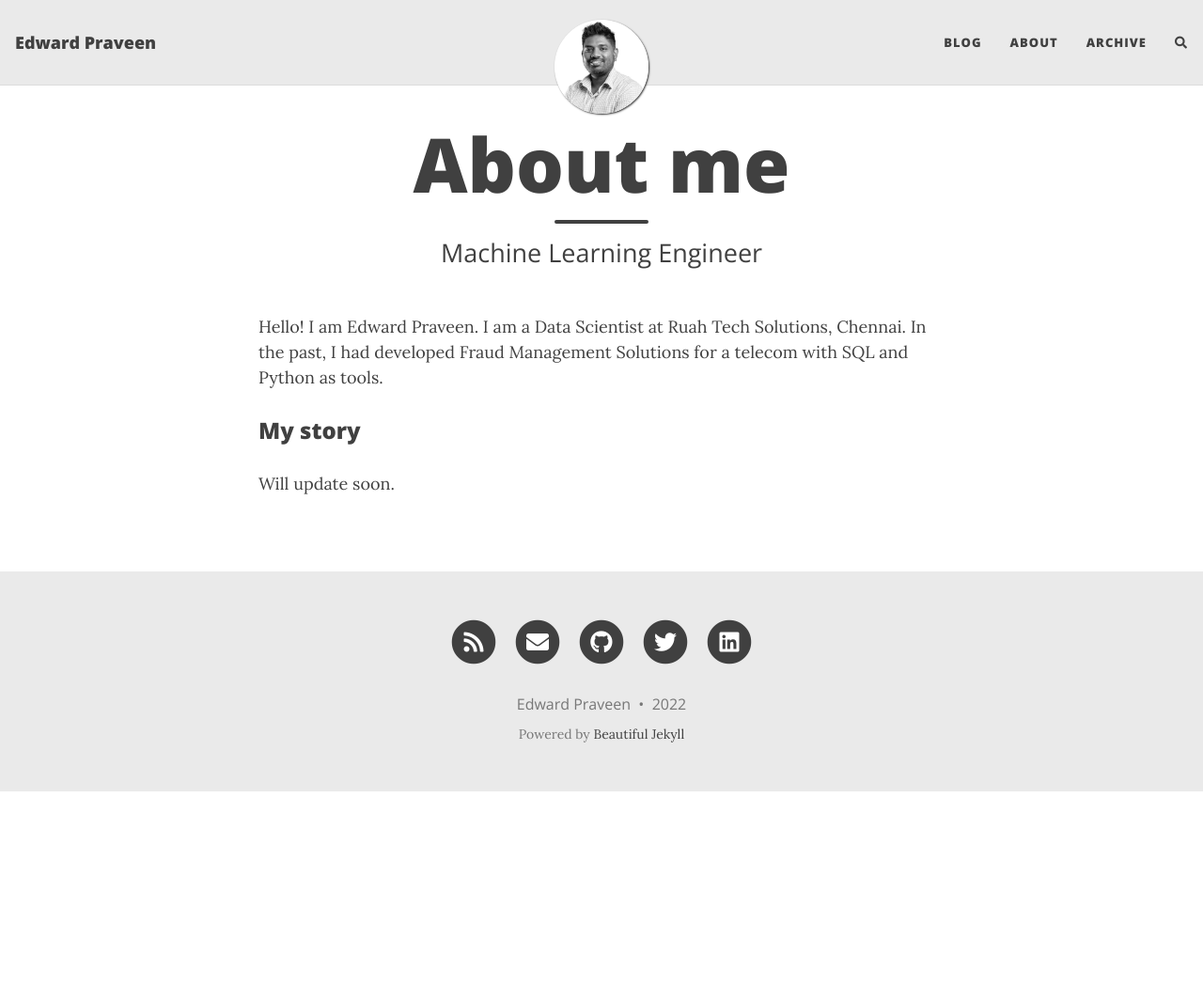
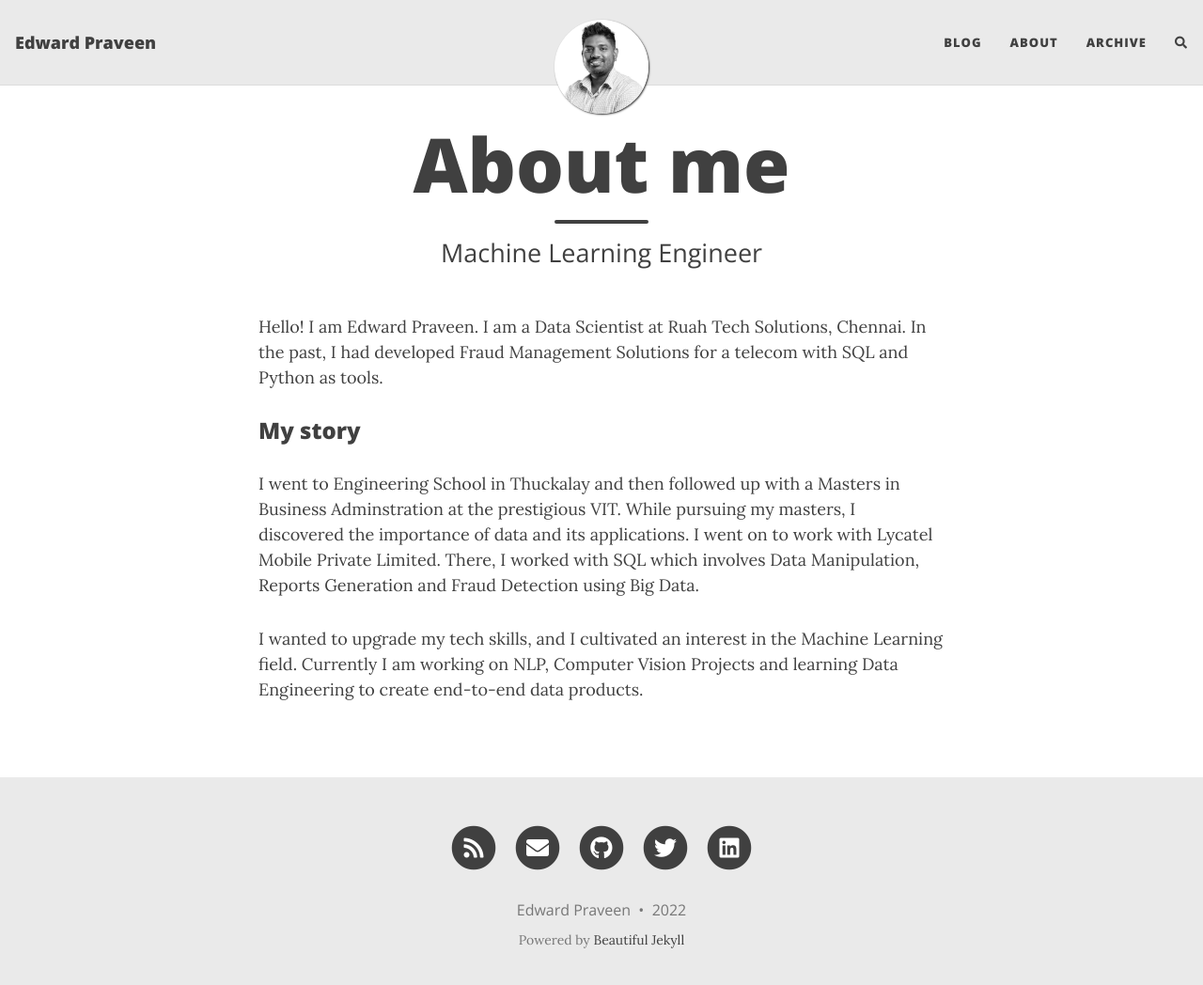
Before and after one commit to buildwithedward/buildwithedward.github.io, a Jekyll site: the page built from aboutme.md, in a window 1280 px wide and 1061 px high. Shown: the top 1048 px of the window at 94% size. Built offline with Jekyll 4.4.1, drawn with Linux system fonts in a browser that asks for light colours; nearby versions of some CDN libraries; comment, search, counter and statistics services are not loaded.

Commit message:
Update aboutme.md

```diff
--- a/aboutme.md
+++ b/aboutme.md
@@ -7,5 +7,9 @@ subtitle: Machine Learning Engineer
 Hello! I am Edward Praveen. I am a Data Scientist at Ruah Tech Solutions, Chennai. In the past, I had developed Fraud Management Solutions for a telecom with SQL and Python as tools.
 
 ### My story
+I went to Engineering School in Thuckalay and then followed up with a Masters in Business Adminstration at the prestigious VIT.
+While pursuing my masters, I discovered the importance of data and its applications. I went on to work with Lycatel Mobile Private Limited.
+There, I worked with SQL which involves Data Manipulation, Reports Generation and Fraud Detection using Big Data.
 
-Will update soon.
+I wanted to upgrade my tech skills, and I cultivated an interest in the Machine Learning field.
+Currently I am working on NLP, Computer Vision Projects and learning Data Engineering to create end-to-end data products.
```
